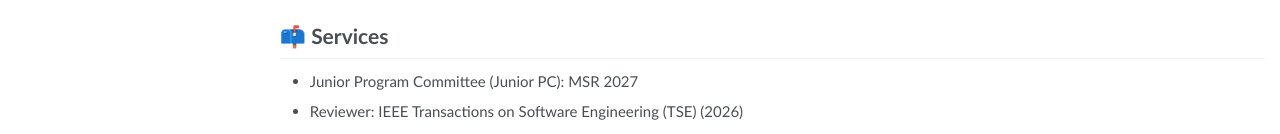
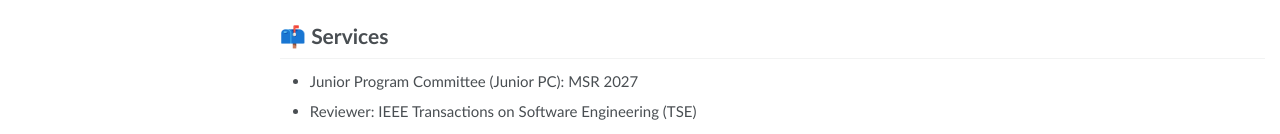
Before and after one commit to shiwen-song/shiwen-song.github.io, a Jekyll site: the page built from _pages/about.md, in a window 1280 px wide and 900 px high, scrolled down 1048 px. Shown: the part 763-897 px from the top of the window. Built offline with Jekyll 4.4.1, drawn with Linux system fonts in a browser that asks for light colours.

Commit message:
Services: drop year from journal reviewer
Co-Authored-By: Claude Sonnet 5.5 <noreply@anthropic.com>

```diff
--- a/_pages/about.md
+++ b/_pages/about.md
@@ -108,4 +108,4 @@ Her research focuses on the security and testing of mobile apps and software sup
 
 # 📫 Services
 - Junior Program Committee (Junior PC): MSR 2027
-- Reviewer: IEEE Transactions on Software Engineering (TSE) (2026)
+- Reviewer: IEEE Transactions on Software Engineering (TSE)
```
